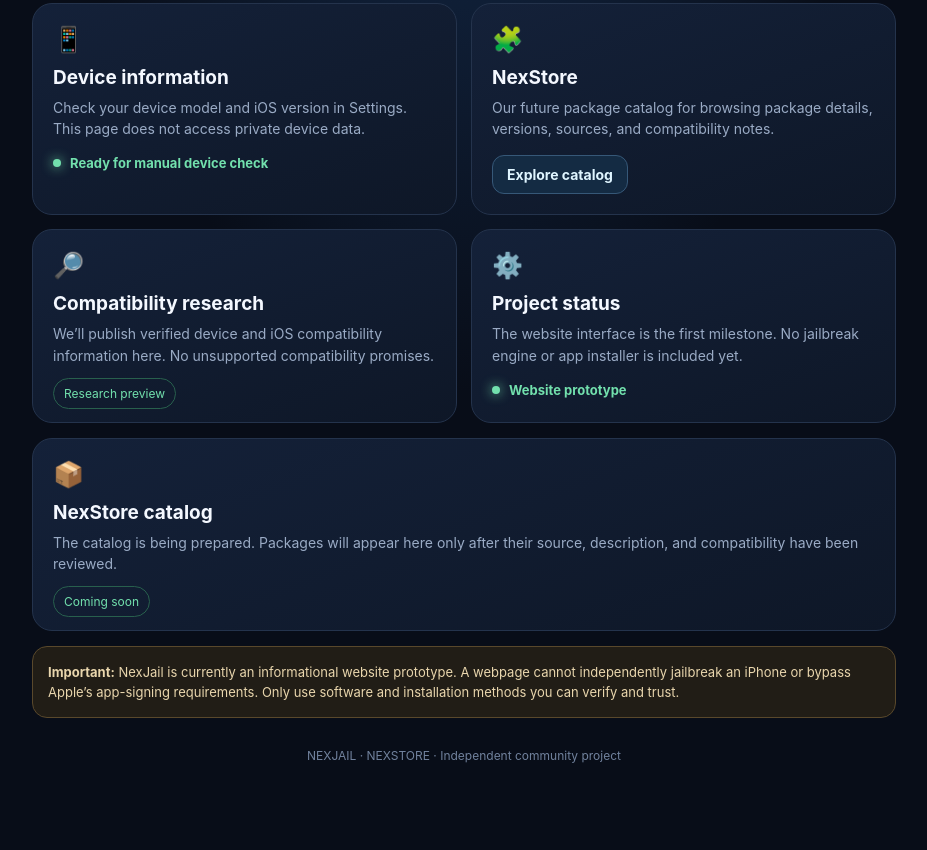
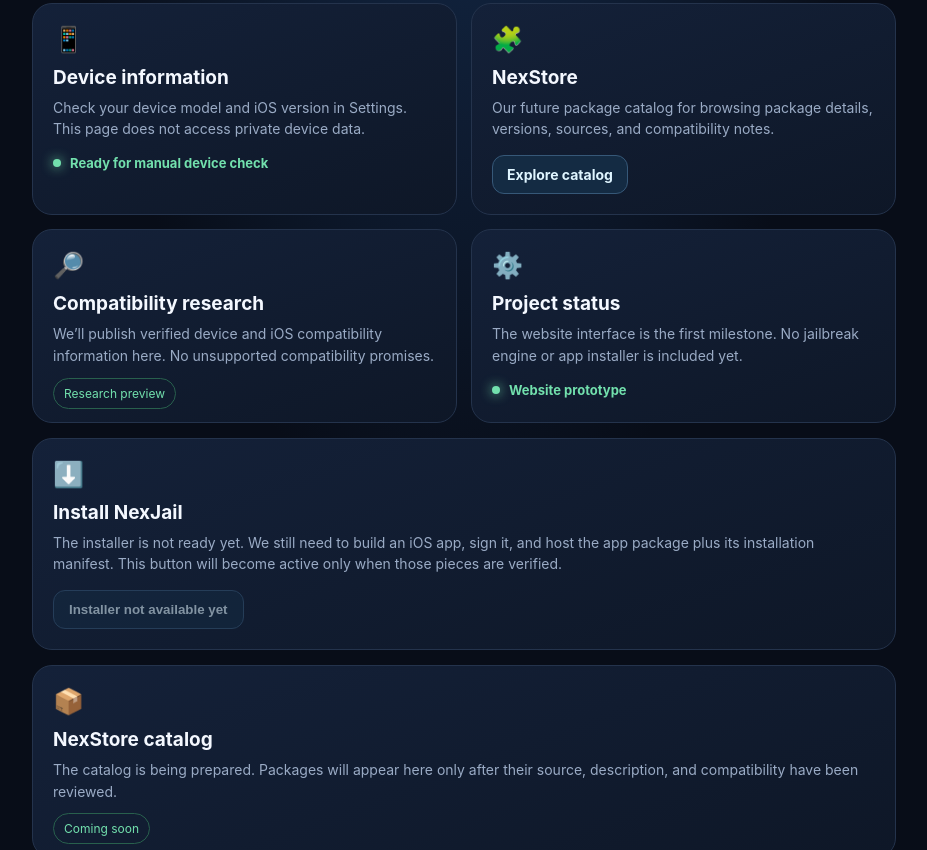
Before and after one commit to Majedo67/nexjail, a plain HTML site: page index.html in a window 1280 px wide. Shown: the part 325-1175 px from the top of the page, without its empty margins (176-1103 px from the left). Before the commit the page ends 1138 px from the top, so only its background shows below. Drawn offline with Linux system fonts and the light colour scheme.

Commit message:
Add honest NexJail installer status

```diff
--- a/index.html
+++ b/index.html
@@ -25,6 +25,11 @@
 <article class="panel"><div class="symbol">🔎</div><h2>Compatibility research</h2><p>We’ll publish verified device and iOS compatibility information here. No unsupported compatibility promises.</p><span class="tag">Research preview</span></article>
 <article class="panel"><div class="symbol">⚙️</div><h2>Project status</h2><p>The website interface is the first milestone. No jailbreak engine or app installer is included yet.</p><div class="status"><span class="dot"></span>Website prototype</div></article>
 </section>
+<section class="panel" id="install" style="margin-top:15px">
+<div class="symbol">⬇️</div><h2>Install NexJail</h2>
+<p>The installer is not ready yet. We still need to build an iOS app, sign it, and host the app package plus its installation manifest. This button will become active only when those pieces are verified.</p>
+<button type="button" disabled style="opacity:.55;cursor:not-allowed;border:1px solid #365878;border-radius:12px;padding:11px 15px;background:#142b43;color:#dff5ff;font-weight:700">Installer not available yet</button>
+</section>
 <section class="panel" id="nexstore" style="margin-top:15px"><div class="symbol">📦</div><h2>NexStore catalog</h2><p>The catalog is being prepared. Packages will appear here only after their source, description, and compatibility have been reviewed.</p><span class="tag">Coming soon</span></section>
 <div class="notice"><strong>Important:</strong> NexJail is currently an informational website prototype. A webpage cannot independently jailbreak an iPhone or bypass Apple’s app-signing requirements. Only use software and installation methods you can verify and trust.</div>
 <footer class="footer">NEXJAIL · NEXSTORE · Independent community project</footer>
```
